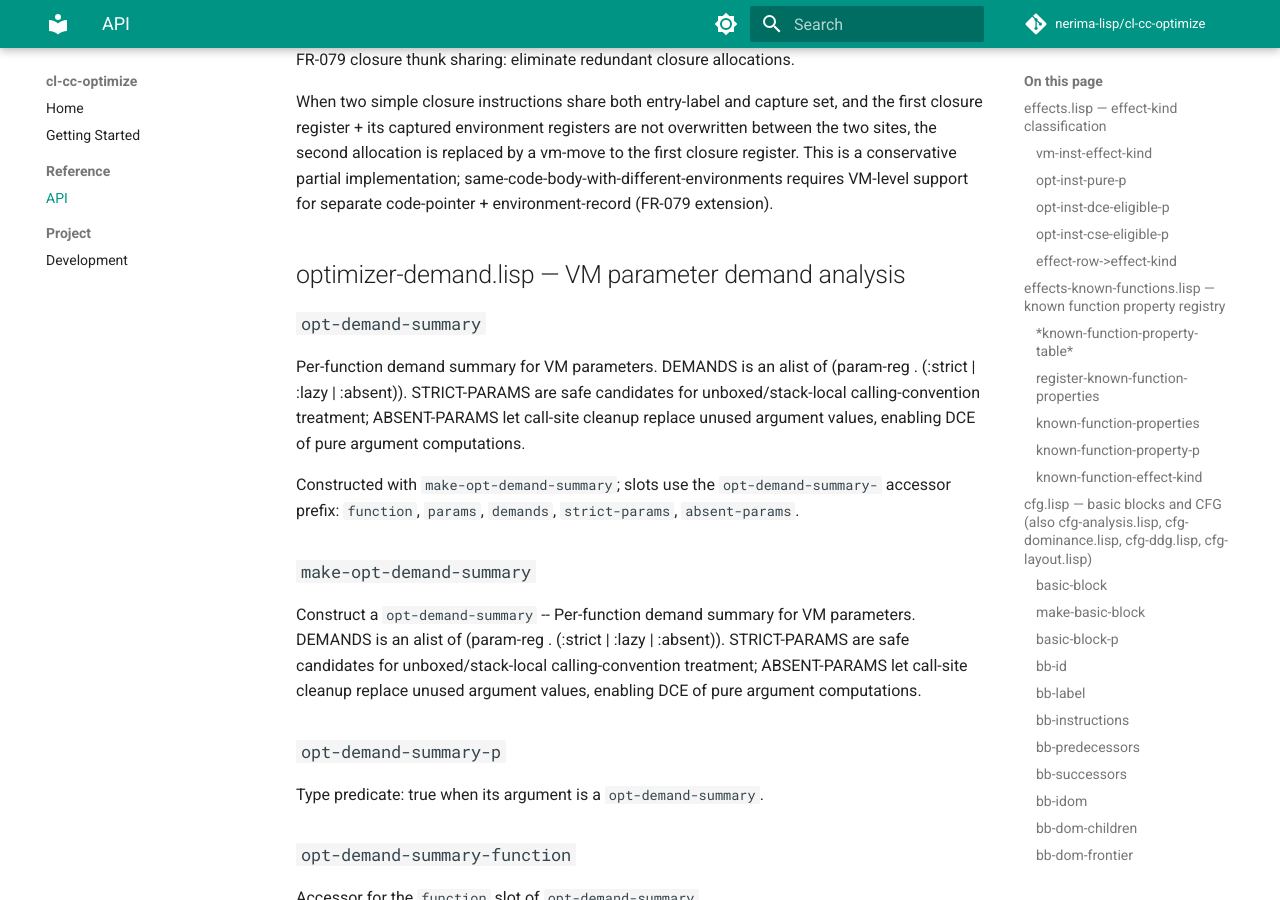
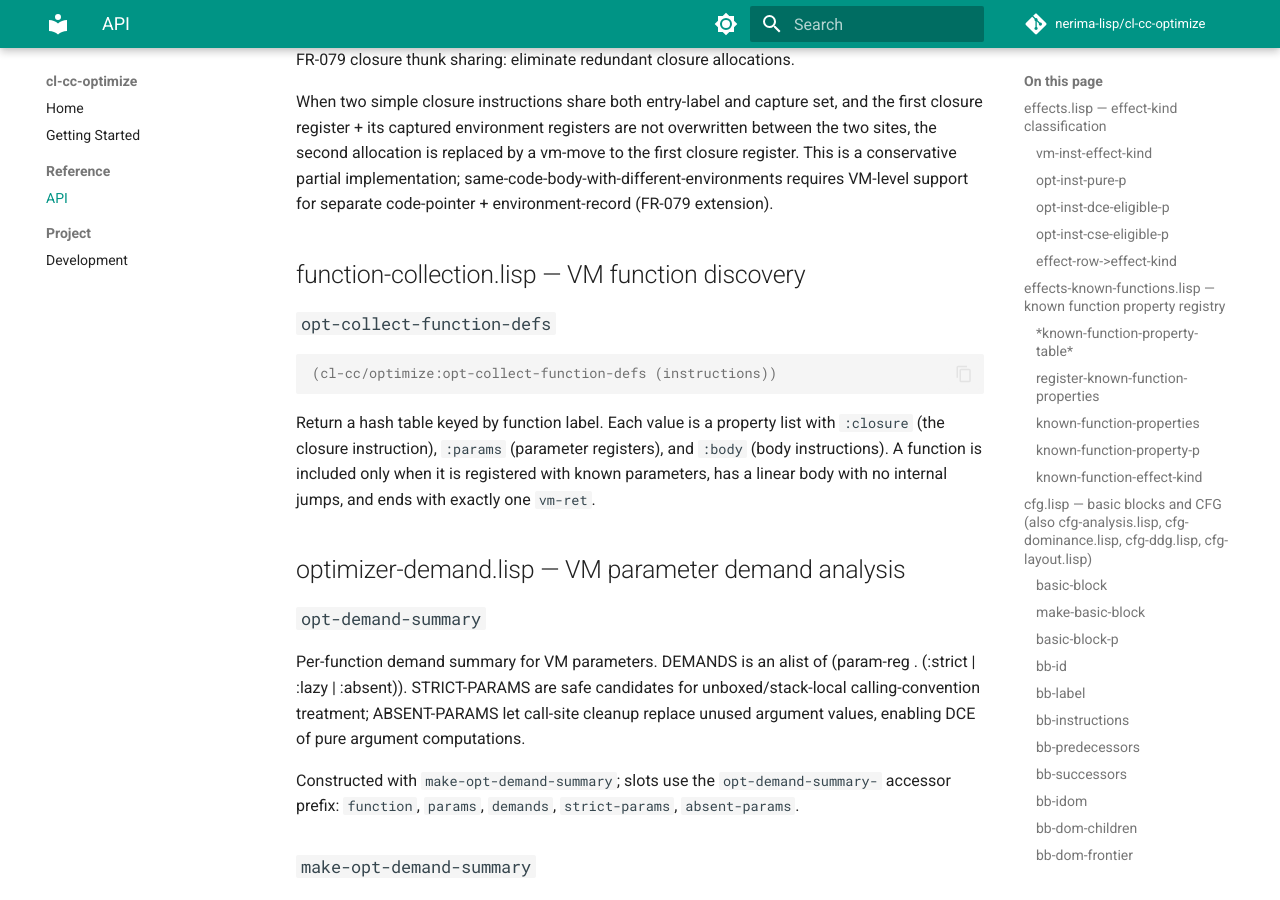
Before and after one commit to nerima-lisp/cl-cc-optimize, an MkDocs documentation site: the page built from docs/src/reference/api.md, in a window 1280 px wide and 900 px high, scrolled down 32923 px. Built offline with MkDocs 1.6.1 and Material for MkDocs 9.7.7, drawn with Linux system fonts in a browser that asks for light colours; comment, search, counter and statistics services are not loaded; some of the changed text lies outside the part shown.

Commit message:
feat(optimize): export cross-repository optimizer APIs (#17)

````diff
--- a/docs/src/reference/api.md
+++ b/docs/src/reference/api.md
@@ -1534,6 +1534,21 @@ overwritten between the two sites, the second allocation is replaced by a
 vm-move to the first closure register.  This is a conservative partial
 implementation; same-code-body-with-different-environments requires VM-level
 support for separate code-pointer + environment-record (FR-079 extension).
+
+
+## function-collection.lisp — VM function discovery
+
+### `opt-collect-function-defs`
+
+```lisp
+(cl-cc/optimize:opt-collect-function-defs (instructions))
+```
+
+Return a hash table keyed by function label. Each value is a property list with
+`:closure` (the closure instruction), `:params` (parameter registers), and
+`:body` (body instructions). A function is included only when it is registered
+with known parameters, has a linear body with no internal jumps, and ends with
+exactly one `vm-ret`.
 
 
 ## optimizer-demand.lisp — VM parameter demand analysis
@@ -1760,6 +1775,16 @@ and branches directly targeting return/exit blocks as not-taken.
 
 Return branch prediction metadata for INST, or NIL when it is unannotated.
 
+### `make-vm-branch-weighted-jump-zero`
+
+```lisp
+(cl-cc/optimize:make-vm-branch-weighted-jump-zero (&key reg label branch-weight))
+```
+
+Construct a `vm-jump-zero` subtype. `:reg` and `:label` populate its inherited
+jump fields; `:branch-weight` stores optimizer-only prediction metadata and
+defaults to `nil`.
+
 
 ## optimizer-flow-type-check-elim.lisp
 
@@ -2016,6 +2041,14 @@ Non-escaping allocations are annotated for downstream lowering as
 `:replacement-op :vm-stack-alloc'.  The pass leaves bytecode unchanged unless a
 future VM stack-allocation instruction is present, preserving correctness for
 all unproven or potentially escaping objects.
+
+## optimizer-path-profile.lisp — Ball-Larus path profiling
+
+### `opt-vm-path-profile-record`
+
+This is the VM instruction type emitted by Ball-Larus path instrumentation, not
+a callable function. Executing an instance increments the VM-global table entry
+keyed by `(function-id path-sum)` by its delta.
 
 ### `opt-path-profile-block`
 
````
Also changed, not shown: CHANGELOG.md, 5 other files.
